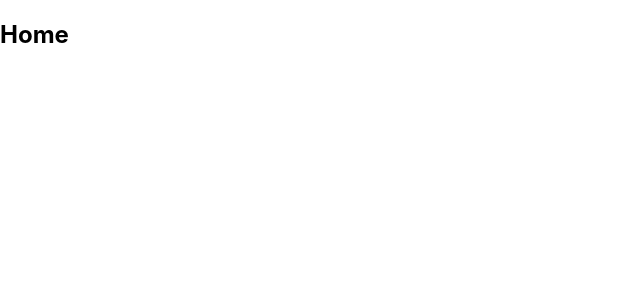
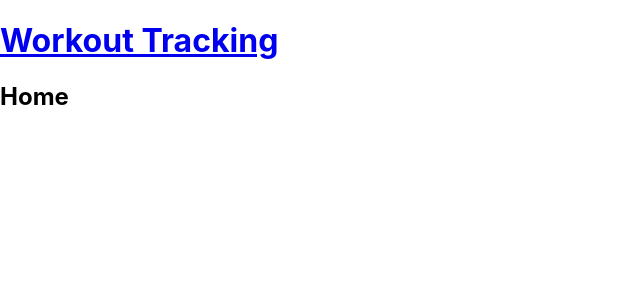
Before and after one commit to ciro-t-t-ferreira/workout_tracking, a React (Create React App) app in the folder frontend/: page / in a window 1280 px wide. Shown: the top 300 px of the page, without its empty margins (0-640 px from the left). Built offline with nearby package versions, Linux system fonts and the light colour scheme.

Commit message:
add navbar

```diff
--- a/frontend/src/App.js
+++ b/frontend/src/App.js
@@ -1,15 +1,20 @@
 /*import logo from './logo.svg';
 import './App.css'; */
 import { BrowserRouter, Routes, Route} from 'react-router-dom'
+import Link from 'react-router-dom'
+
 import React from 'react';
 
 //pages and components
 import Home from './pages/Home'
+import NavBar from './components/Navbar'
 
 function App() {
+  //put the navbar inside BrowserRouter to use Link from the router, but outside to be page independent
   return (
     <div className="App">
       <BrowserRouter>
+        <NavBar />
         <div className='pages'>
           <Routes>
             <Route
--- /dev/null
+++ b/frontend/src/components/Navbar.js
@@ -0,0 +1,15 @@
+import {Link} from 'react-router-dom'
+
+function NavBar(){
+    return (
+        <header>
+            <div className="container">
+                <Link to="/">
+                <h1>Workout Tracking</h1>
+                </Link>
+            </div>
+        </header>
+    )
+}
+
+export default NavBar
```
